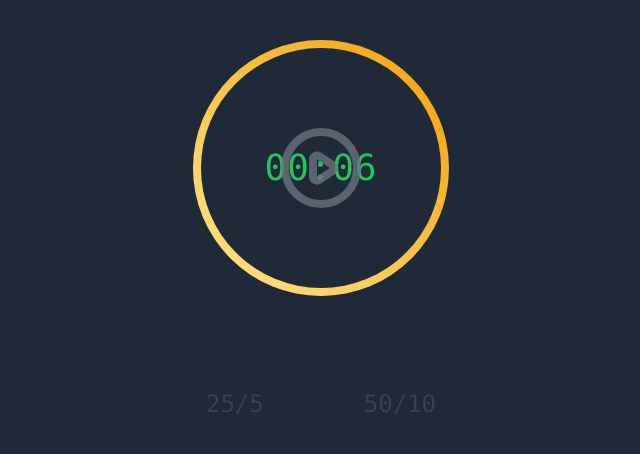
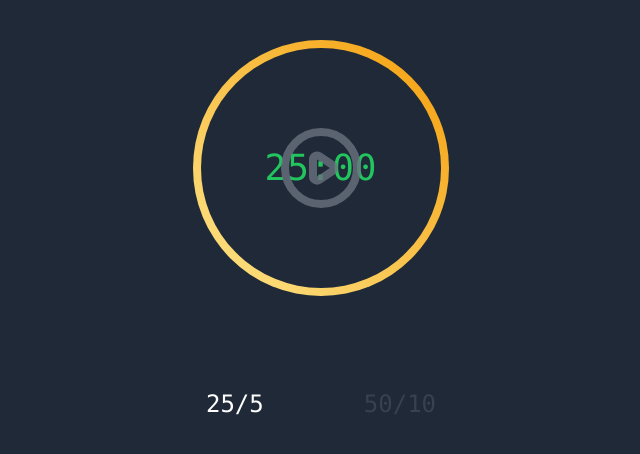
Before and after one commit to bangnokia/pomodoro, a React (Create React App) app: page / in a window 1280 px wide. Shown: the top 454 px of the page, without its empty margins (319-959 px from the left). Built offline with nearby package versions, Linux system fonts and the light colour scheme.

Commit message:
work in progress

```diff
--- a/src/App.js
+++ b/src/App.js
@@ -9,8 +9,8 @@ function App() {
         [25, 5],
         [50, 10]
     ];
-    const [minutes, setMinutes] = useState(0.1);
-    const [relaxingMinutes, setRelaxingMinutes] = useState(0.05);
+    const [minutes, setMinutes] = useState(25);
+    const [relaxingMinutes, setRelaxingMinutes] = useState(5);
     const [status, setStatus] = useState('working');
     const [pomodoro, setPomodoro] = useState(0);
 
```
